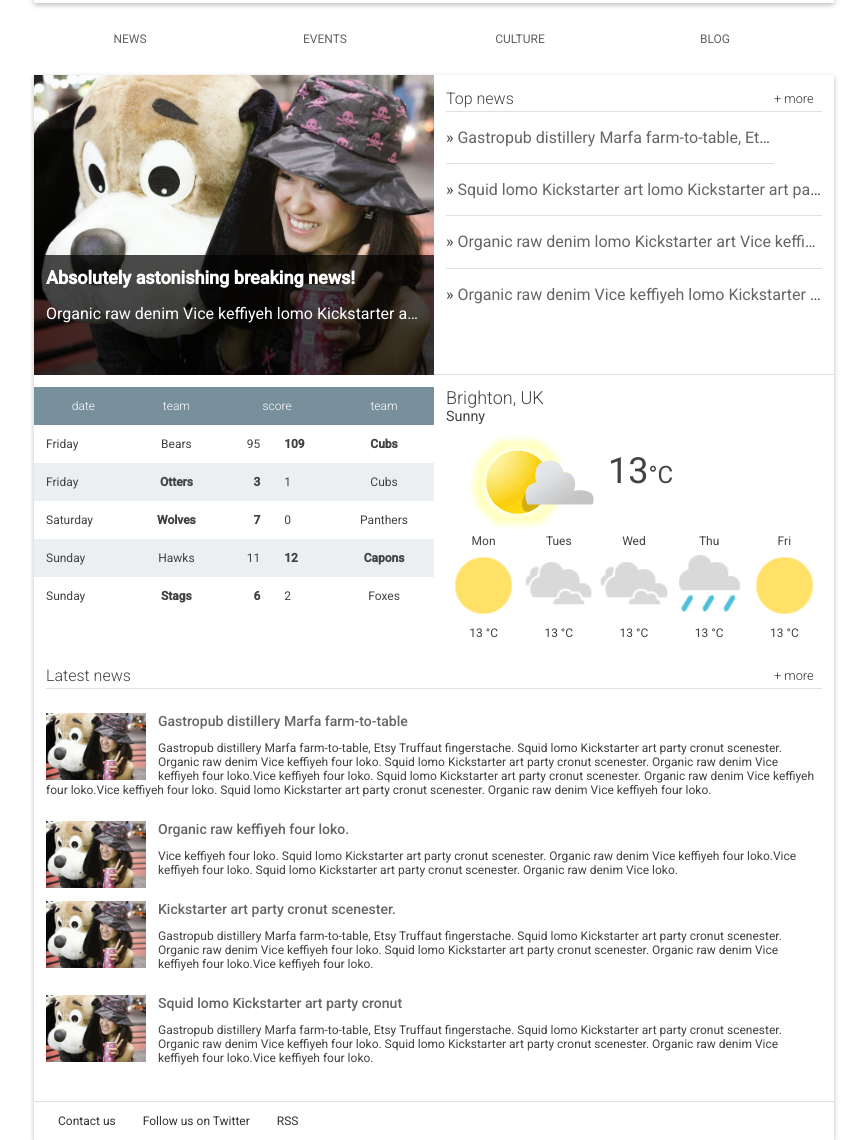
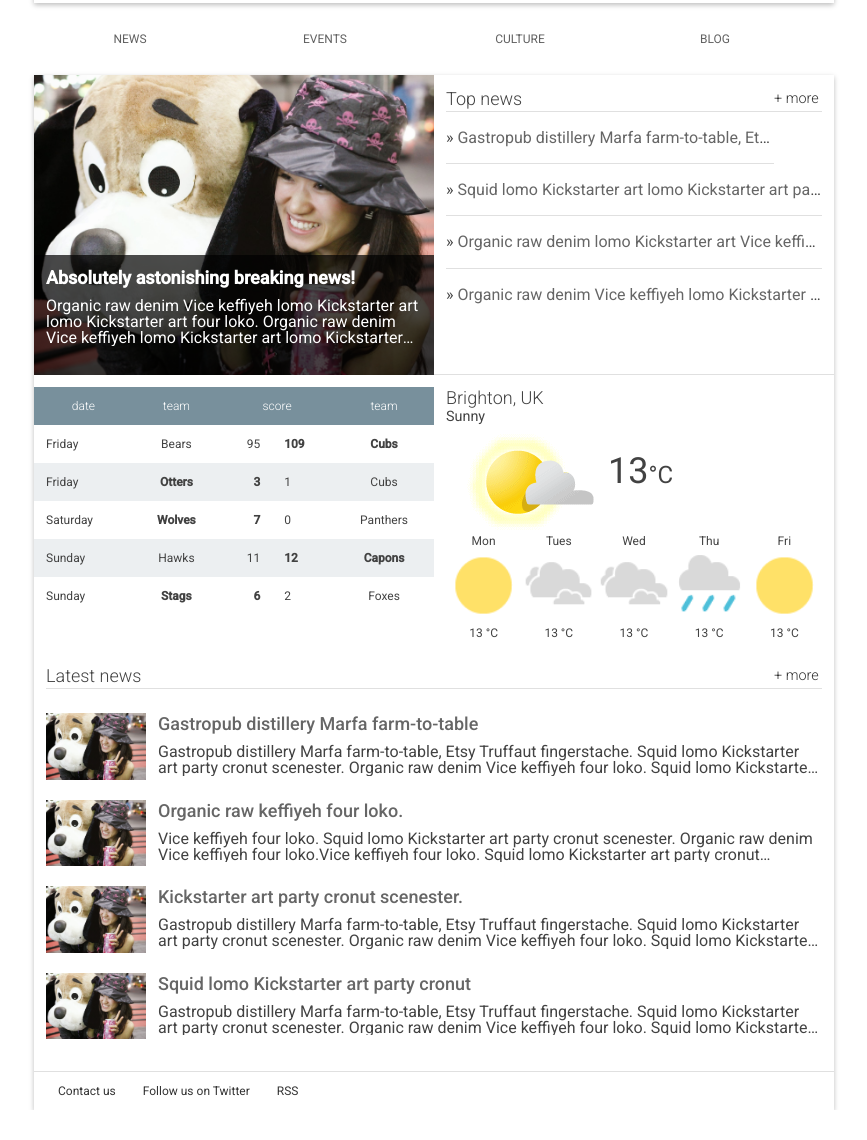
Before and after one commit to josereyes016/responsive-news-site, a plain HTML site: page index.html in a window 1280 px wide. Shown: the part 102-1242 px from the top of the page, without its empty margins (206-1073 px from the left). After the commit the page ends 1212 px from the top, so only its background shows below. Drawn offline with Linux system fonts and the light colour scheme.

Commit message:
Added multiline ellipsis classes with margin-top

```diff
--- a/css/main.css
+++ b/css/main.css
@@ -186,7 +186,7 @@ main {
   font-weight: 300;
   border-bottom: 1px solid #E0E0E0;
   line-height: 24px;
-  font-size: 16px;
+  font-size: 18px;
 }
 
 .top-news__item {
@@ -348,6 +348,7 @@ main {
 .snippet__title a {
   text-decoration: none;
   color: #666;
+  font-size: 18px;
 }
 
 .snippet__title a:hover,
@@ -396,11 +397,11 @@ a, button {
   font-size: 16px;
 }
 
-.block-ellipsis {
+.block-ellipsis-2 {
   display: block;
   display: -webkit-box;
   max-width: 100%;
-  height: 33px;
+  height: 31.5px;
   margin: 0 auto;
   /* Font size will be 16px min */
   font-size: 16px;
@@ -410,14 +411,34 @@ a, button {
   -webkit-box-orient: vertical;
   overflow: hidden;
   text-overflow: ellipsis;
-  /* Doing the math  16 * 2 + 1 = 33px height */
+  margin-top: 10px;
+  /* Doing the math  16 * 2 + 1 ~ 33px height */
 }
 
-/* The height property is equal to the number of lines desired
+.block-ellipsis-3 {
+  display: block;
+  display: -webkit-box;
+  max-width: 100%;
+  height: 48px;
+  margin: 0 auto;
+  /* Font size will be 16px min */
+  font-size: 16px;
+  line-height: 1;
+  /* We want to show 2 lines as a test */
+  -webkit-line-clamp: 3;
+  -webkit-box-orient: vertical;
+  overflow: hidden;
+  text-overflow: ellipsis;
+  margin-top: 10px;
+  /* Doing the math  16 * 3 + 1 ~ 49px height */
+}
+
+/*
+** The height property is equal to the number of lines desired
 ** multiplied by the font-size plus 1px to account for character
-** descenders.font-size is set to 14px, and I wanted to show 3
-** lines of text before adding the ellipsis. So 3 x 14 + 1 = 43,
-** which means the total height will be 43px
+** descenders (yqgjp) this varies with fonts.font-size is set to
+** 14px, and I wanted to show 3 lines of text before adding the
+** ellipsis. So 3 x 14 + 1 = 43, which means the total height will be 43px
 */
 @media screen and (min-width:800px)
 {
--- a/index.html
+++ b/index.html
@@ -41,7 +41,7 @@
           <section class="hero">
             <article class="description">
               <h2>Absolutely astonishing breaking news!</h2>
-              <p class="ellipsis">Organic raw denim Vice keffiyeh lomo Kickstarter art lomo Kickstarter art four loko. Organic raw denim Vice keffiyeh lomo Kickstarter art lomo Kickstarter art four loko.</p>
+              <p class="block-ellipsis-3">Organic raw denim Vice keffiyeh lomo Kickstarter art lomo Kickstarter art four loko. Organic raw denim Vice keffiyeh lomo Kickstarter art lomo Kickstarter art four loko.</p>
             </article>
           </section>
 
@@ -151,27 +151,27 @@
               <li class="snippet">
                 <img class="snippet__thumbnail" src="images/dog.jpg" alt="picture of a girl with a large, stuffed dog toy">
                 <h3 class="snippet__title"><a href="#">Gastropub distillery Marfa farm-to-table</a></h3>
-                <p>Gastropub distillery Marfa farm-to-table, Etsy Truffaut fingerstache.
+                <p class="block-ellipsis-2">Gastropub distillery Marfa farm-to-table, Etsy Truffaut fingerstache.
                 Squid lomo Kickstarter art party cronut scenester. Organic raw denim Vice keffiyeh four loko. Squid lomo Kickstarter art party cronut scenester. Organic raw denim Vice keffiyeh four loko.Vice keffiyeh four loko. Squid lomo Kickstarter art party cronut scenester. Organic raw denim Vice keffiyeh four loko.Vice keffiyeh four loko. Squid lomo Kickstarter art party cronut scenester. Organic raw denim Vice keffiyeh four loko.
                 </p>
               </li>
               <li class="snippet">
                 <img class="snippet__thumbnail" src="images/dog.jpg" alt="picture of a girl with a large, stuffed dog toy">
                 <h3 class="snippet__title"><a href="#">Organic raw keffiyeh four loko.</a></h3>
-                <p>Vice keffiyeh four loko. Squid lomo Kickstarter art party cronut scenester. Organic raw denim Vice keffiyeh four loko.Vice keffiyeh four loko. Squid lomo Kickstarter art party cronut scenester. Organic raw denim Vice loko.
+                <p class="block-ellipsis-2">Vice keffiyeh four loko. Squid lomo Kickstarter art party cronut scenester. Organic raw denim Vice keffiyeh four loko.Vice keffiyeh four loko. Squid lomo Kickstarter art party cronut scenester. Organic raw denim Vice loko.
                 </p>
               </li>
               <li class="snippet">
                 <img class="snippet__thumbnail" src="images/dog.jpg" alt="picture of a girl with a large, stuffed dog toy">
                 <h3 class="snippet__title"><a href="#">Kickstarter art party cronut scenester.</a></h3>
-                <p>Gastropub distillery Marfa farm-to-table, Etsy Truffaut fingerstache.
+                <p class="block-ellipsis-2">Gastropub distillery Marfa farm-to-table, Etsy Truffaut fingerstache.
                 Squid lomo Kickstarter art party cronut scenester. Organic raw denim Vice keffiyeh four loko. Squid lomo Kickstarter art party cronut scenester. Organic raw denim Vice keffiyeh four loko.Vice keffiyeh four loko.
                 </p>
               </li>
               <li class="snippet">
                 <img class="snippet__thumbnail" src="images/dog.jpg" alt="picture of a girl with a large, stuffed dog toy">
                 <h3 class="snippet__title"><a href="#">Squid lomo Kickstarter art party cronut </a></h3>
-                <p>Gastropub distillery Marfa farm-to-table, Etsy Truffaut fingerstache.
+                <p class="block-ellipsis-2">Gastropub distillery Marfa farm-to-table, Etsy Truffaut fingerstache.
                 Squid lomo Kickstarter art party cronut scenester. Organic raw denim Vice keffiyeh four loko. Squid lomo Kickstarter art party cronut scenester. Organic raw denim Vice keffiyeh four loko.Vice keffiyeh four loko.
                 </p>
               </li>
```
